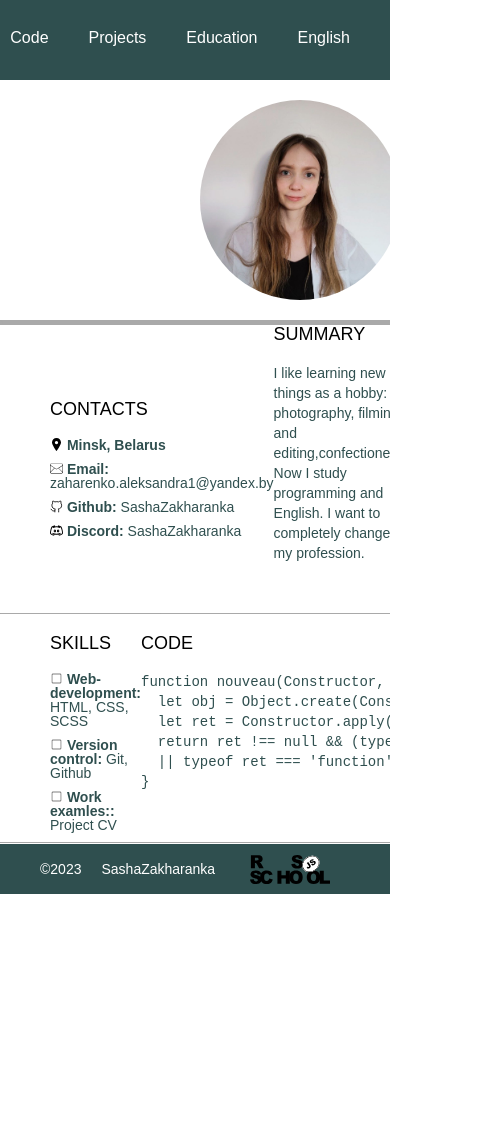
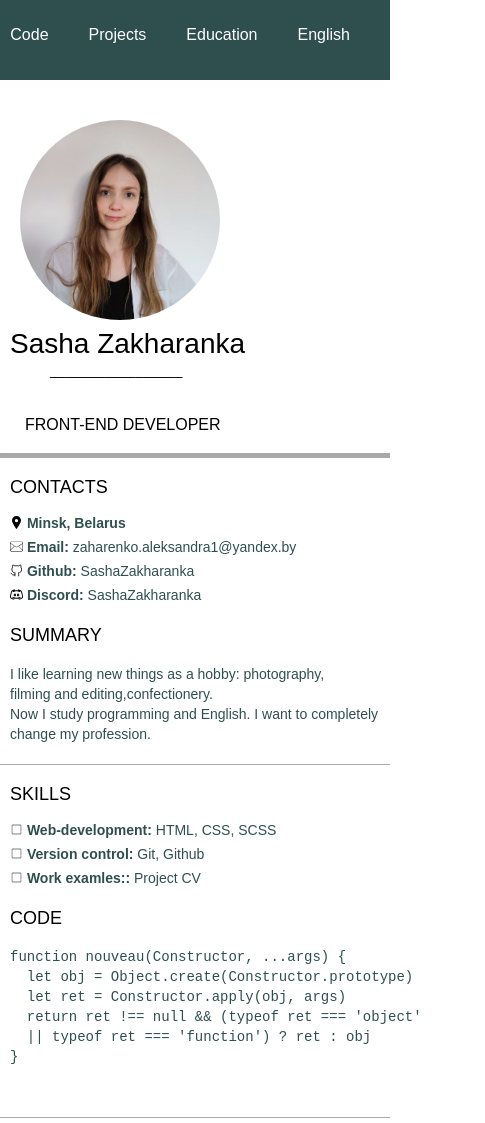
Before and after one commit to SashaZakharanka/rsschool-cv, a plain HTML site: page index.html in a window 390 px wide. Shown: the top 1123 px of the page, 485 px wide, since content can reach past the window. Before the commit the page ends 894 px from the top, so only its background shows below. Drawn offline with Linux system fonts and the light colour scheme.

Commit message:
implement: adding new blocks, styles, changes. Adaptive layout

```diff
--- a/index.html
+++ b/index.html
@@ -10,33 +10,33 @@
   </head>
 <body>
     <div class="wrapper">
-        <div class="header">
+        <header class="header">
             <div class="container">
-                <div class="nav">
+                <nav class="nav">
                     <ul class="nav-list">
-                      <li class="nav-item"><a href="#contacts" class="nav-link">Contacts</a></li>
-                      <li class="nav-item"><a href="#summary" class="nav-link">Summary</a></li>
-                      <li class="nav-item"><a href="#skills" class="nav-link">Skills</a></li>
-                      <li class="nav-item"><a href="#code" class="nav-link">Code</a></li>
+                      <li class="nav-item"><a href="#CONTACTS" class="nav-link">Contacts</a></li>
+                      <li class="nav-item"><a href="#SUMMARY" class="nav-link">Summary</a></li>
+                      <li class="nav-item"><a href="#SKILLS" class="nav-link">Skills</a></li>
+                      <li class="nav-item"><a href="#CODE" class="nav-link">Code</a></li>
                       <li class="nav-item"><a href="#projects" class="nav-link">Projects</a></li>
                       <li class="nav-item"><a href="#education" class="nav-link">Education</a></li>
                       <li class="nav-item"><a href="#english" class="nav-link">English</a></li>
                     </ul>
+                  </nav>
             </div>
-            </div>
-        </div>
-      <div class="sasha">
+        </header>
+        <main class="sasha">
           <div class="container">
               <div class="sasha__row">
-                <div class="sasha__image">
+                <div class="sasha__image image">
                     <img src="assets/img/photo_2023-07-27_15-02-40(2).jpg" alt="">
                 </div>
-                <div class="sasha__title">
+                <div class="sasha__title title">
                     <div class="sasha__name">
                         <h1>Sasha Zakharanka</h1></div>
                         <div class="sasha__underline">_________________</div>
                         <div class="sasha__skills">
-                        <h3>FRONT-END DEVELOPER</h3></div>
+                        <h3>FRONT-END DEVELOPER</h3>
                       </div>
                     </div>
                  </div>
@@ -50,7 +50,7 @@
           <div class="container">
             <div class="main__row">
                <div class="main__title">
-                <div class="main__contacts">CONTACTS</div>
+                <div class="main__contacts" id="CONTACTS">CONTACTS</div>
                 <ul class="main__list">
                     <li><img src="assets/img/location-sign.svg" alt="">  Minsk, Belarus</li>
                     <li><img src="assets/img/email.svg" alt="">  Email: <span>zaharenko.aleksandra1@yandex.by</span></li>
@@ -58,12 +58,13 @@
                     <li><img src="assets/img/discord_1.svg" alt="">  Discord: <span>SashaZakharanka</span></li>
                 </ul>
               </div>
-              <div class="main__title2">
-                <div class="summary"> SUMMARY</div>
+              <div class="main__title1">ppppppppppppppppppppppppppppppppppppppppppppppppppppppppp</div>
+              <div class="main__title2 title2">
+                <div class="summary" id="SUMMARY"> SUMMARY</div>
                 <div class="summary2">
-                  <p>I like learning new things as a hobby: photography, filming
+                  <p>I like learning new things as a hobby: photography, <br>filming
                     and editing,confectionery.
-                    <br>Now I study programming and English. I want to completely change my profession.</p>
+                    <br>Now I study programming and English. I want to completely <br>change my profession.</p>
                 </div>
               </div>
             </div>
@@ -81,15 +82,16 @@
           <div class="container">
               <div class="main2__row">
                  <div class="main2__title">
-                  <div class="main2__skills">SKILLS</div>
+                  <div class="main2__skills" id="SKILLS">SKILLS</div>
                   <ul class="main2__list">
                       <li><img src="assets/img/square-thin.svg" alt="">  Web-development: <span>HTML, CSS, SCSS</span></li>
                       <li><img src="assets/img/square-thin.svg" alt="">  Version control: <span>Git, Github</span></li>
                       <li><img src="assets/img/square-thin.svg" alt="">  Work examles:: <span>Project CV</span></li>
                   </ul>
                 </div>
-                <div class="main2__title2">
-                  <div class="code">CODE</div>
+                <div class="main2__title1">ppppppppppppppppppppppppppppppppppppppppppppppppppppppppppppp</div>
+                <div class="main2__title2 title2">
+                  <div class="code" id="CODE">CODE</div>
                   <div class="code2">
   <pre>
 <code>
@@ -123,7 +125,7 @@ function nouveau(Constructor, ...args) {
                      </ul>
                   </div>
                   <div class="main3__title2">
-                    <div class="projects">PROJECTS</div>
+                    <div class="projects" id="projects">PROJECTS</div>
                     <div class="projects2"><span>Work examles:</span> Project CV</div>
                   </div>
                 </div>
@@ -141,18 +143,19 @@ function nouveau(Constructor, ...args) {
               <div class="container">
                   <div class="main4__row">
                      <div class="main4__title">
-                      <div class="main4__education">EDUCATION</div>
+                      <div class="main4__education" id="education">EDUCATION</div>
                       <ul class="main4__list">
-                          <li>  Belarusion State Academy of Music</li>
+                          <li>Belarusion State Academy of Music</li>
                       </ul>
                     </div>
                     <div class="main4__title2">
-                      <div class="english">ENGLISH</div>
+                      <div class="english" id="english">ENGLISH</div>
                       <div class="english2"><span>Work examles:</span> Level A1</div>
                     </div>
                   </div>
                 </div>
              </div>
+          </main>
         </div>
         <footer class="footer">
         <div class="container">
--- a/style.css
+++ b/style.css
@@ -23,6 +23,8 @@
       -moz-text-size-adjust: 100%;
       -webkit-text-size-adjust: 100%;
   }
+
+
   input,button,textarea{font-family: inherit;}
 
   input::-ms-clear{display: none;}
@@ -35,6 +37,10 @@
 
   h1,h2,h3,h4,h5,h6{font-size: inherit; font-weight: 400;}
 
+  html {
+    scroll-behavior: smooth;
+  }
+
   body{
     font-family: Arial, "Helvetica-Neue", Helvetica, sans-serif;
     display: flex;
@@ -42,13 +48,10 @@
     justify-content: space-between;
   }
 
-
   .wrapper{
-    min-height: 100%;
-    overflow: hidden;
   }
 
-  .header{
+  header{
     height: 80px;
     background-color: #2F4F4F;
   }
@@ -58,14 +61,18 @@
     margin: 0 auto;
   }
 
-  .nav{
-
+   nav {
   }
 
   .nav-list {
     display: flex;
     justify-content: flex-end;
     align-items: center;
+    padding: 10px 0px 0px 0px;
+  }
+
+  .nav-list {
+    list-style: none;
   }
 
   .nav-list li a {
@@ -76,55 +83,68 @@
     text-decoration: underline;
     color: LightGrey;
     text-decoration: none;
+    transition: color 0.5s;
   }
 
-
+  .nav-link {
+    padding: 40px 40px 0px 0px;
+    line-height: 50px;
+  }
 
   .nav-list li {
-    padding: 30px 40px 0px 0px;
     font-size: 16px;
   }
 
-  .sasha {}
+  main {}
 
   .sasha__row {
     display: flex;
     justify-content: space-between;
-    align-items: center;
+    padding: 20px 0px 0px 0px;
   }
 
   .sasha__image {
-    margin: 20px 0px 0px 200px;
+    padding: 20px 0px 0px 80px;
+  }
+
+  .image{
 
   }
 
   .sasha__image img {
-    width: 200px;
-    border-radius: 100px 100px 100px 100px;
+    max-width: 200px;
+    border-radius: 100px;
   }
 
-  .sasha__title{
-    margin: 0px 200px 0px 0px;
+  .sasha__title {
+    display: flex;
+    flex-direction: column;
+    flex-grow: 1;
+  }
+
+  .title {
+    display: flex;
+    align-items: center;
+
+    padding: 50px 0px 0px 40px;
   }
 
   .sasha__name{
-    margin: 0px 0px 5px 0px;
+    padding: 0px 0px 5px 0px;
     font-size: 28px;
   }
 
   .sasha__underline{
-    flex-grow: 1;
-    padding: 0px 0px 60px 45px;
+    padding: 0px 10px 60px 0px;
   }
 
   .sasha__skills{
-    padding: 0px 0px 0px 20px;
     font-size: 16px;
   }
 
   .block__row{
     margin: 20px 0px 0px 0px;
-    background-color:  #A9A9A9;
+    background-color: #A9A9A9;
     color: #A9A9A9;
     font-size: 5px;
   }
@@ -134,15 +154,14 @@
   .main__row{
     display: flex;
     justify-content: space-between;
-    align-items: center;
+    padding: 20px 0px 0px 20px;
   }
 
   .main__title{
-    padding: 0px 0px 0px 50px;
+    padding: 0px 0px 0px 20px;
   }
 
   .main__contacts{
-    padding: 20px 0px 0px 0px;
     font-size: 18px;
   }
 
@@ -163,20 +182,36 @@
   }
 
   .main__list li img{
-    width: 13px;
+    max-width: 13px;
+  }
+
+  .main__title1{
+    display: flex;
+    flex-direction: column;
+    background-color: #ffffff;
+    color: #ffffff;
+
   }
 
   .main__title2{
-    width: 625px;
-    padding: 0px 0px 30px 0px;
+    display: flex;
+    flex-direction: column;
+    flex-grow: 1;
+  }
+
+  .title2{
+    display: flex;
+    align-items: flex-start;
+    flex-wrap: wrap;
   }
 
   .summary{
-    padding: 0px 0px 20px 0px;
+    padding: 0px 0px 20px 10px;
     font-size: 18px;
   }
 
   .summary2{
+    padding: 0px 0px 0px 10px;
     font-size: 14px;
     color: #2F4F4F;
   }
@@ -218,7 +253,7 @@
   }
 
   .main2__title{
-     padding: 0px 0px 0px 50px;
+     padding: 0px 0px 0px 40px;
      font-size: 18px;
   }
 
@@ -238,7 +273,7 @@
   }
 
   .main2__list li img{
-    width: 13px;
+    max-width: 13px;
   }
 
   .main2__list li span{
@@ -246,10 +281,23 @@
     color: #2F4F4F;
   }
 
+
+  .main2__title1{
+    display: flex;
+    flex-direction: column;
+    background-color: #ffffff;
+    color: #ffffff;
+  }
+
   .main2__title2{
-     width: 625px;
-     height: 180px;
-     padding: 0px 0px 40px 0px;
+    display: flex;
+    flex-direction: column;
+    flex-grow: 1;
+  }
+
+  .title2{
+    display: flex;
+    align-items: flex-start;
   }
 
   .code{
@@ -328,7 +376,7 @@
 
   .main3__title2{
     padding: 20px 0px 0px 0px;
-    width: 625px;
+    max-width: 625px;
     height: 180px;
   }
 
@@ -381,46 +429,35 @@
   }
 
   .main4__title{
-    padding: 20px 0px 0px 0px;
+    padding: 20px 0px 0px 50px;
   }
 
-  .main4__courses{
-    padding: 20px 0px 0px 0px;
+  .main4__education{
     font-size: 18px;
   }
 
   .main4__list{
-    padding: 10px 0px 0px 0px;
+   padding: 20px 0px 0px 0px;
   }
 
   .main4__list li{
-    padding: 10px 0px 0px 0px;
     font-size: 14px;
     font-weight: bold;
     color: #2F4F4F;
   }
 
-  .main4__list li span{
-    font-weight: normal;
-    color: #2F4F4F;
-  }
-
-  .main4__list li img{
-    width: 13px;
-  }
-
   .main4__title2{
     padding: 20px 0px 0px 0px;
-    width: 625px;
+    max-width: 625px;
     height: 180px;
   }
 
-  .projects{
+  .english{
     font-size: 18px;
   }
 
 
-  .projects2{
+  .english2{
     padding: 15px 0px 0px 0px;
     text-align: start;
     font-size: 14px;
@@ -435,6 +472,12 @@
   .footer {
     padding: 10px 0;
     background-color: #2F4F4F;
+  }
+
+
+  .container {
+    max-width: 1440px;
+    margin: 0 auto;
   }
 
   .footer__row {
@@ -466,6 +509,7 @@
     text-decoration: underline;
     color: LightGrey;
     text-decoration: none;
+    transition: color 0.5s;
   }
 
   .footer__image {
@@ -476,3 +520,89 @@
   .footer__image a img {
     width: 80px;
   }
+
+
+  /*   @media (max-width:1440px){
+    .container{
+      max-width: 970px;
+    }
+  }
+
+  @media (max-width:992px){
+    .container{
+      max-width: 750px;
+    }
+  } */
+
+  @media (max-width:767px){
+
+    .sasha__row {
+      flex-direction: column;
+
+    }
+    .sasha__image {
+      padding: 20px 0px 0px 20px;
+    }
+
+    .sasha__title {
+      padding: 10px 0px 0px 10px;
+    }
+    .title {
+      display: flex;
+      align-items: flex-start;
+    }
+    .sasha__underline{
+      padding: 0px 0px 0px 40px;
+    }
+    .sasha__skills{
+      padding: 40px 0px 0px 15px;
+    }
+
+
+    .main__row{
+      flex-direction: column;
+      padding-left: 10px;
+    }
+
+    .main__title{
+      padding: 0;
+    }
+    .main__title2{
+      padding: 0;
+    }
+    .summary{
+      padding: 10px 10px 0px 0px;
+    }
+    .summary2{
+      padding: 20px 10px 0px 0px;
+    }
+
+
+
+    .main2__row{
+      flex-direction: column;
+      padding: 0;
+      padding-left: 10px;
+    }
+    .main2__title {
+      padding: 0;
+    }
+
+    .main3__row{
+      flex-direction: column;
+      padding-left: 10px;
+  }
+
+    .main3__title{
+      padding: 0;
+    }
+
+    .main4__row{
+      flex-direction: column;
+      padding-left: 10px;
+    }
+    .main4__title{
+      padding: 0;
+    }
+
+}
```
Lines whose indentation alone changed are shown as unchanged.
